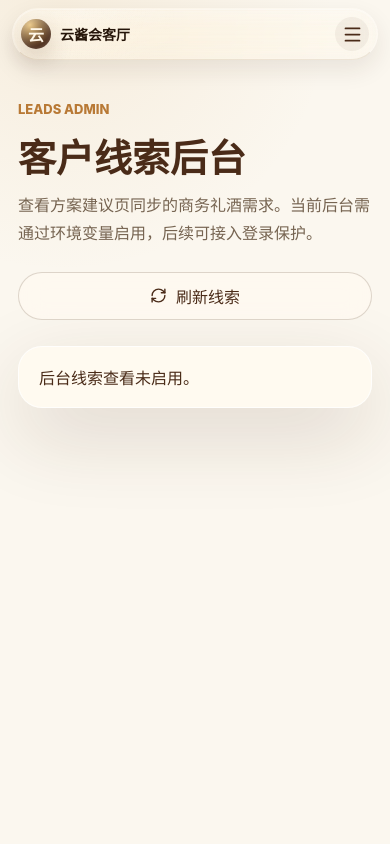
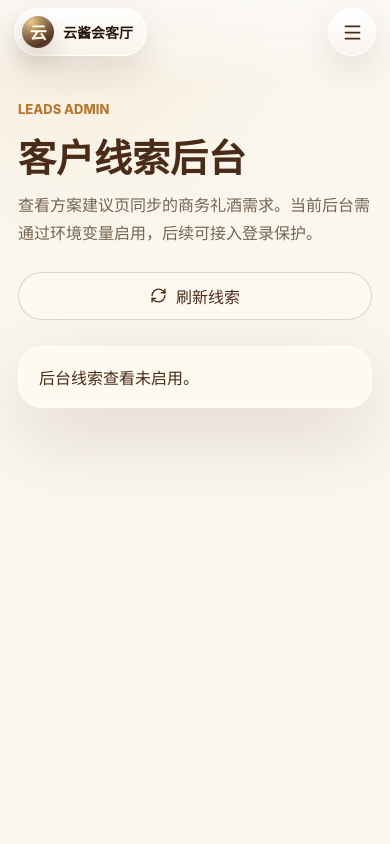
Before and after one commit to tangshichen5-oss/yunjiang-lounge, a React (Vite) app: page /admin/leads in a window 390 px wide. Shown: the top 844 px of the page. Built offline with nearby package versions, Linux system fonts and the light colour scheme.

Commit message:
refine split mobile navigation

```diff
--- a/src/styles.css
+++ b/src/styles.css
@@ -2944,37 +2944,81 @@ p {
     top: 8px;
     left: 12px;
     right: 12px;
-    min-height: 54px;
-    gap: 8px;
-    padding: 6px 8px 6px 9px;
-    border-radius: 27px;
+    min-height: 48px;
+    justify-content: space-between;
+    gap: 0;
+    padding: 0;
+    border: 0;
+    border-radius: 0;
+    background: transparent;
+    box-shadow: none;
+    -webkit-backdrop-filter: none;
+    backdrop-filter: none;
+  }
+
+  .topbar::before {
+    position: fixed;
+    inset: 0 0 auto;
+    height: 96px;
+    border-radius: 0;
     background:
-      radial-gradient(circle at 18% 0%, rgba(255, 255, 255, 0.2), transparent 32%),
-      linear-gradient(180deg, rgba(255, 252, 246, 0.22), rgba(255, 250, 241, 0.08));
-    box-shadow:
-      0 10px 24px rgba(60, 38, 18, 0.09),
-      inset 0 1px 0 rgba(255, 255, 255, 0.3);
-    -webkit-backdrop-filter: blur(14px) saturate(145%);
-    backdrop-filter: blur(14px) saturate(145%);
+      linear-gradient(180deg, rgba(250, 248, 244, 0.76), rgba(250, 248, 244, 0.42) 48%, rgba(250, 248, 244, 0)),
+      linear-gradient(180deg, rgba(255, 255, 255, 0.34), rgba(255, 255, 255, 0));
+    opacity: 1;
+    -webkit-backdrop-filter: blur(4px);
+    backdrop-filter: blur(4px);
+    mask-image: linear-gradient(180deg, #000 0%, #000 54%, transparent 100%);
+  }
+
+  .topbar::after {
+    display: none;
   }
 
   .topbar.is-compact {
     top: 6px;
-    min-height: 50px;
-    padding-block: 5px;
+    min-height: 46px;
+  }
+
+  .topbar.is-compact::before {
+    opacity: 0.82;
+    -webkit-backdrop-filter: blur(5px);
+    backdrop-filter: blur(5px);
   }
 
   .brand {
+    flex: 0 1 auto;
     min-width: 0;
+    max-width: calc(100vw - 108px);
+    min-height: 48px;
+    padding: 6px 13px 6px 7px;
+    border: 1px solid rgba(255, 255, 255, 0.72);
+    border-radius: 999px;
+    background:
+      radial-gradient(circle at 24% 12%, rgba(255, 255, 255, 0.78), transparent 34%),
+      linear-gradient(180deg, rgba(255, 255, 255, 0.86), rgba(249, 244, 236, 0.68));
+    box-shadow:
+      0 14px 34px rgba(62, 40, 22, 0.12),
+      inset 0 1px 0 rgba(255, 255, 255, 0.78);
+    -webkit-backdrop-filter: blur(14px) saturate(132%);
+    backdrop-filter: blur(14px) saturate(132%);
+    transition: opacity 220ms ease, background 220ms ease, box-shadow 220ms ease;
   }
 
   .brand small {
     display: none;
   }
 
+  .topbar.is-compact .brand,
+  .topbar.is-compact .menu-toggle {
+    opacity: 0.82;
+    box-shadow:
+      0 10px 24px rgba(62, 40, 22, 0.08),
+      inset 0 1px 0 rgba(255, 255, 255, 0.62);
+  }
+
   .main-nav {
     position: fixed;
-    top: 66px;
+    top: 64px;
     left: 12px;
     right: 12px;
     z-index: 2;
@@ -3030,6 +3074,18 @@ p {
     display: inline-flex;
     margin-left: auto;
     flex: 0 0 auto;
+    width: 48px;
+    height: 48px;
+    border: 1px solid rgba(255, 255, 255, 0.72);
+    background:
+      radial-gradient(circle at 30% 12%, rgba(255, 255, 255, 0.82), transparent 38%),
+      linear-gradient(180deg, rgba(255, 255, 255, 0.86), rgba(249, 244, 236, 0.68));
+    box-shadow:
+      0 14px 34px rgba(62, 40, 22, 0.12),
+      inset 0 1px 0 rgba(255, 255, 255, 0.78);
+    -webkit-backdrop-filter: blur(14px) saturate(132%);
+    backdrop-filter: blur(14px) saturate(132%);
+    transition: opacity 220ms ease, background 220ms ease, box-shadow 220ms ease;
   }
 
   h1 {
@@ -3093,23 +3149,25 @@ p {
 
 @media (max-width: 700px) {
   .topbar {
-    padding: 6px 8px;
-    min-height: 52px;
+    left: 14px;
+    right: 14px;
+    min-height: 46px;
   }
 
   .brand-symbol {
-    width: 30px;
-    height: 30px;
-    font-size: 16px;
+    width: 32px;
+    height: 32px;
+    font-size: 17px;
   }
 
   .brand strong {
     font-size: 14px;
+    white-space: nowrap;
   }
 
   .menu-toggle {
-    width: 34px;
-    height: 34px;
+    width: 48px;
+    height: 48px;
   }
 
   h1 {
```
